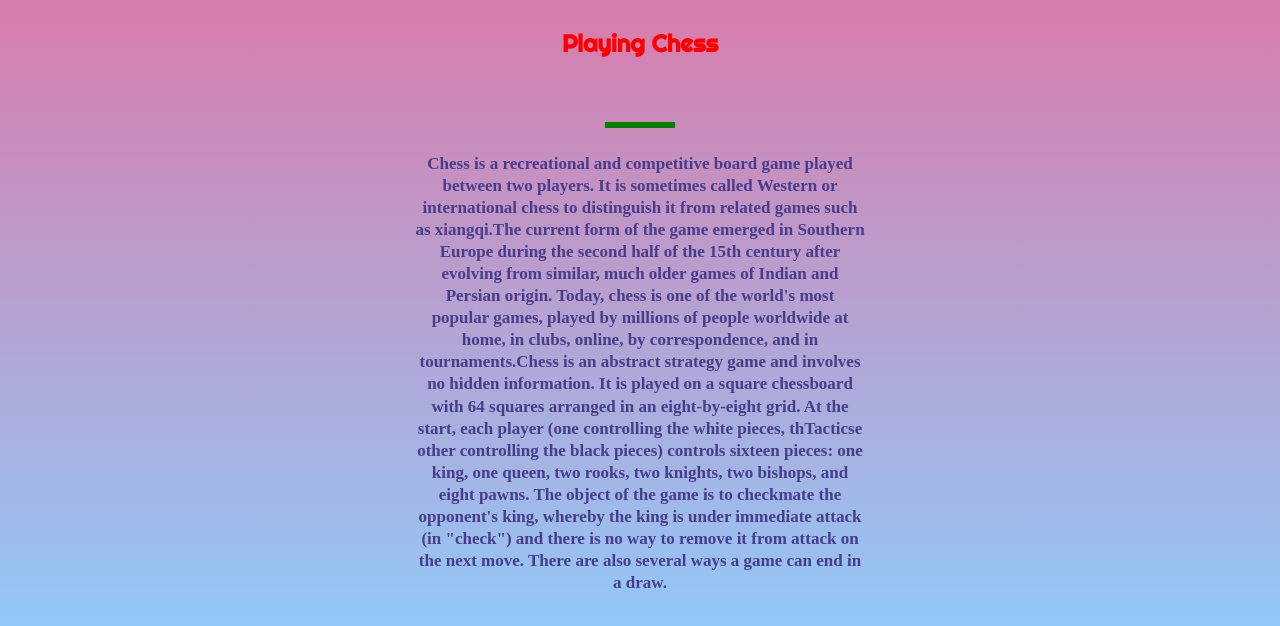
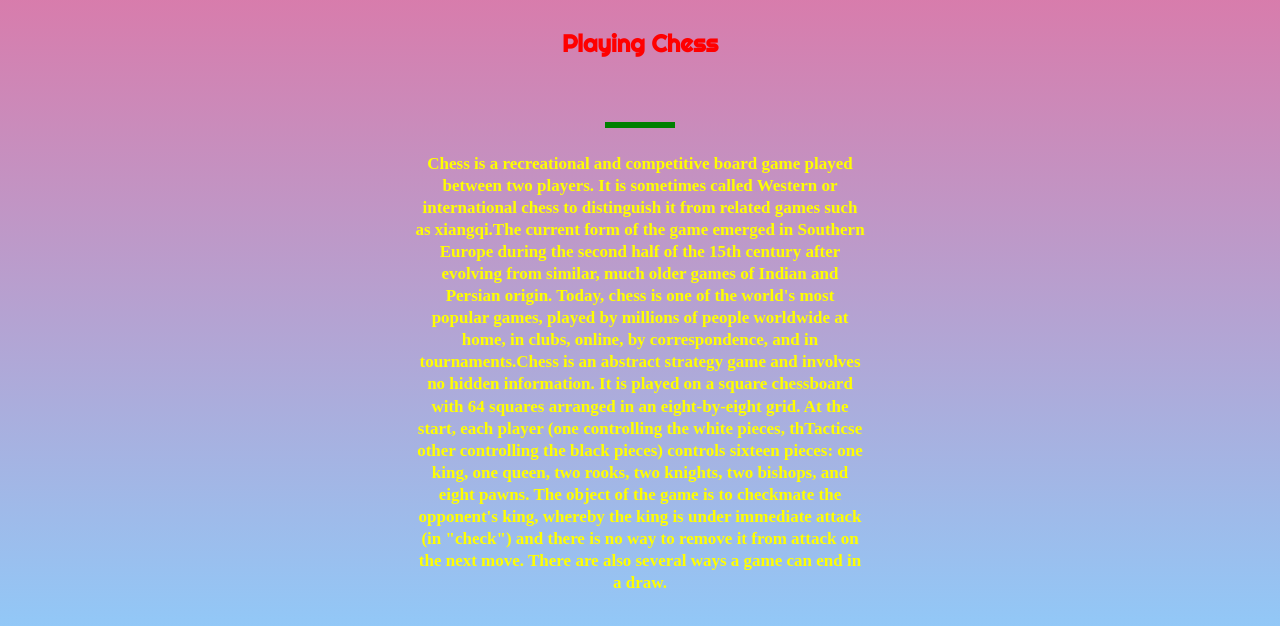
Before and after one commit to divwhj190/MY-FAVORITE--2, a plain HTML site: page index.html in a window 1280 px wide. Shown: the part 434-1060 px from the top of the page. Drawn offline with Linux system fonts and the light colour scheme.

Commit message:
Update style.css

```diff
--- a/style.css
+++ b/style.css
@@ -58,9 +58,11 @@ h2 {
     background-color: red;
 }
 h3{
-    color:yellow;
     max-width: 450px;
     margin: 25px auto;
     font-size: 17px;
     line-height: 1.3;
 }
+#heading{
+    color:yellow;
+}
```
